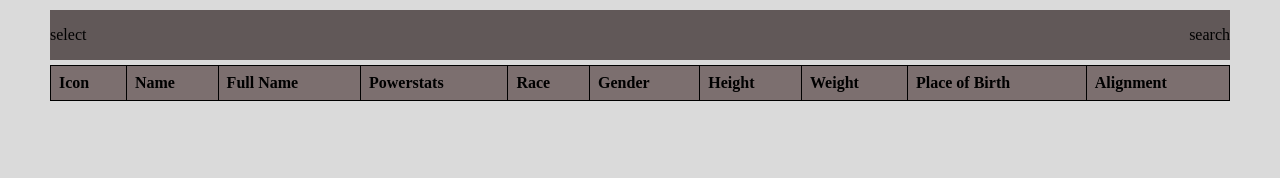
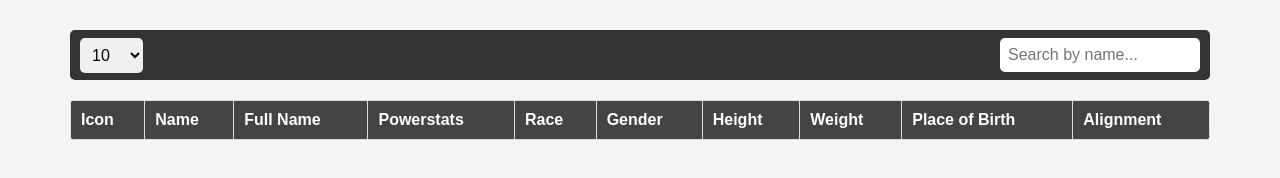
Before and after one commit to helouazizi/sortable, a plain HTML site: page index.html in a window 1280 px wide. Drawn offline with Linux system fonts and the light colour scheme; no server answers.

Commit message:
addv  style to search and select

```diff
--- a/index.html
+++ b/index.html
@@ -4,34 +4,79 @@
     <meta charset="UTF-8">
     <meta name="viewport" content="width=device-width, initial-scale=1.0">
     <link rel="stylesheet" href="./style.css">
-    <title>sortable</title>
+    <title>Superhero Table</title>
     <style>
+        body {
+            font-family: Arial, sans-serif;
+            margin: 20px;
+            background-color: #f4f4f4;
+        }
+
+        .banner {
+            display: flex;
+            justify-content: space-between;
+            align-items: center;
+            margin-bottom: 20px;
+            background: #333;
+            padding: 10px;
+            color: white;
+            border-radius: 5px;
+        }
+
+        .banner select, .banner input {
+            padding: 8px;
+            font-size: 16px;
+            border: none;
+            border-radius: 5px;
+        }
+
+        .banner input {
+            width: 200px;
+        }
+
         table {
             width: 100%;
             border-collapse: collapse;
+            background: white;
+            border-radius: 5px;
+            overflow: hidden;
         }
+
         th, td {
-            border: 1px solid black;
-            padding: 8px;
+            border: 1px solid #ddd;
+            padding: 10px;
             text-align: left;
         }
+
         th {
-            background-color: #7c6f6f;
+            background-color: #444;
+            color: white;
         }
+
         .icon img {
             width: 50px;
             height: 50px;
+            border-radius: 50%;
+            border: 2px solid #ddd;
         }
     </style>
 </head>
 <body>
+
     <div class="banner">
-        <div class="select">select</div>
-        <div class="search">search</div>
+        <select id="alignmentFilter">
+            <option value="10">10</option>
+            <option value="20">20</option>
+            <option value="50">50</option>
+            <option value="100">100</option>
+            <option value="-1">All</option>
+        </select>
+        <input type="text" id="searchInput" placeholder="Search by name...">
     </div>
+
     <table>
         <thead>
-            <tr >
+            <tr>
                 <th>Icon</th>
                 <th>Name</th>
                 <th>Full Name</th>
@@ -44,11 +89,12 @@
                 <th>Alignment</th>
             </tr>
         </thead>
-        <tbody>
-            <tr>
-            </tr>
+        <tbody id="heroTableBody">
+            <!-- Data will be inserted here -->
         </tbody>
     </table>
+
     <script src="./script.js"></script>
+
 </body>
 </html>
```
